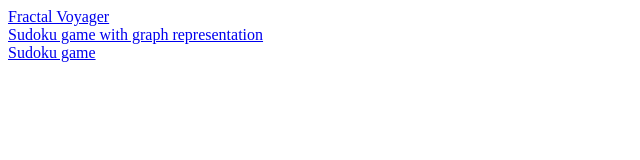
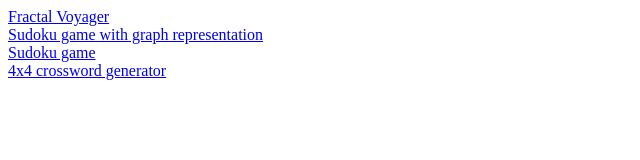
Before and after one commit to dbryan17/dbryan17.github.io, a plain HTML site: page index.html in a window 1280 px wide. Shown: the whole page, without its empty margins (0-640 px from the left). Drawn offline with Linux system fonts and the light colour scheme.

Commit message:
add crossword generator

```diff
--- a/index.html
+++ b/index.html
@@ -22,5 +22,8 @@
     <div>
       <a href="./sudoku/">Sudoku game</a>
     </div>
+    <div>
+      <a href="./crosswords/">4x4 crossword generator</a>
+    </div>
   </body>
 </html>
```
Also changed, not shown: 1 other file.
